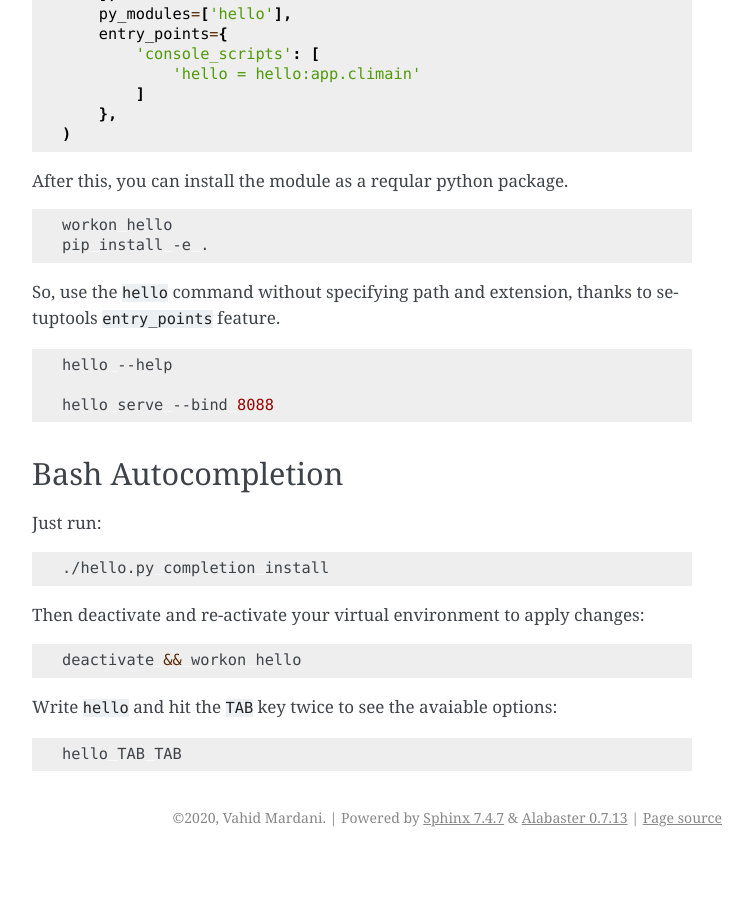
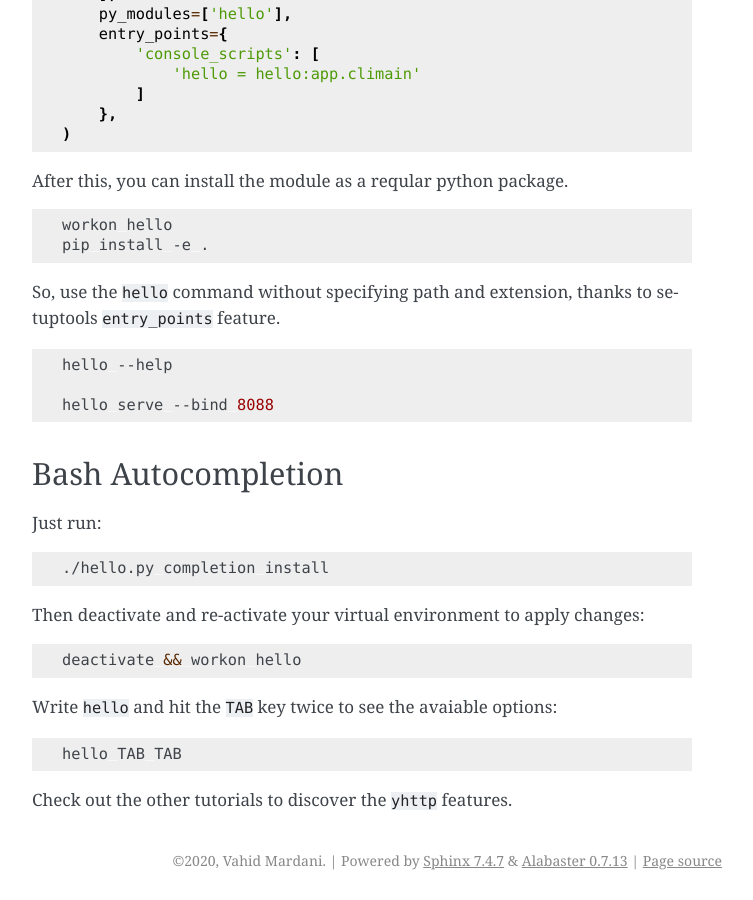
Before and after one commit to yhttp/yhttp, a Sphinx documentation site: the page built from sphinx/tutorials/helloworld.rst, in a window 1280 px wide and 900 px high, scrolled down 2813 px. Shown: the whole window, without its empty margins (388-1141 px from the left). Built offline with Sphinx 7.4.7, drawn with Linux system fonts in a browser that asks for light colours; the version number could not be read and is left out; before the commit the page ends 3670 px from its top, so only the background shows below that.

Commit message:
Helloworld tutorial

```diff
--- a/sphinx/tutorials/helloworld.rst
+++ b/sphinx/tutorials/helloworld.rst
@@ -233,3 +233,5 @@ Write ``hello`` and hit the ``TAB`` key twice to see the avaiable options:
 .. code-block:: bash
 
    hello TAB TAB
+
+Check out the other tutorials to discover the ``yhttp`` features.
```
